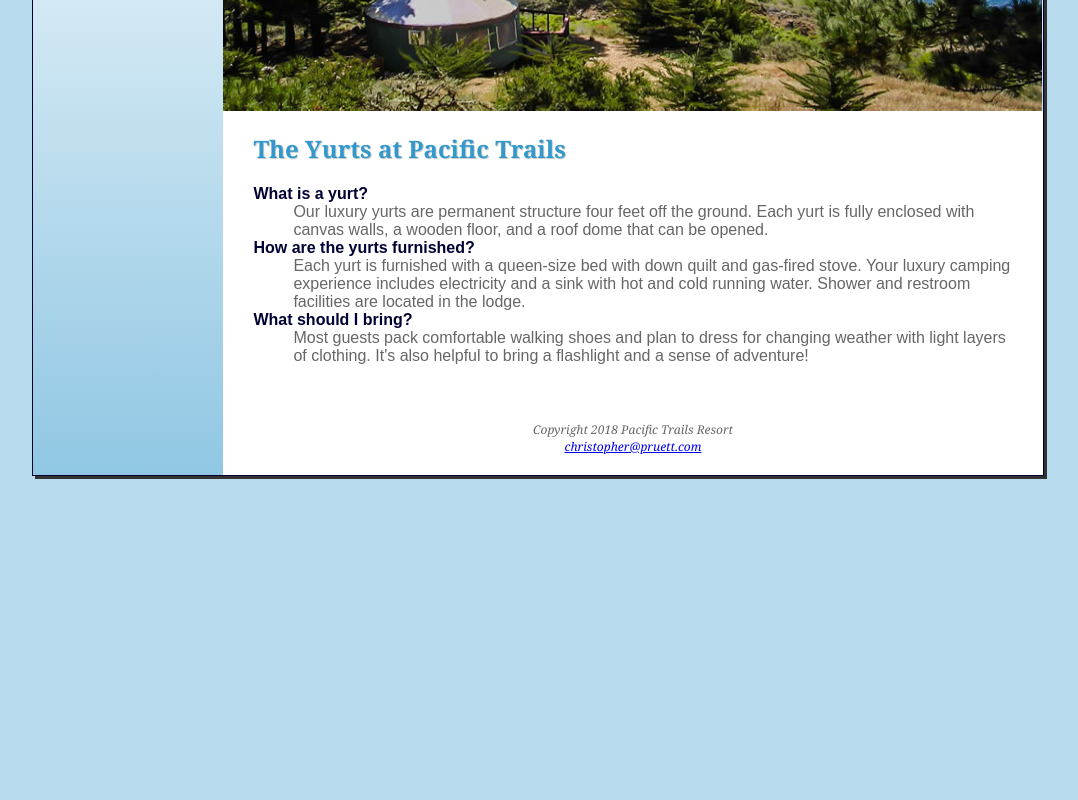
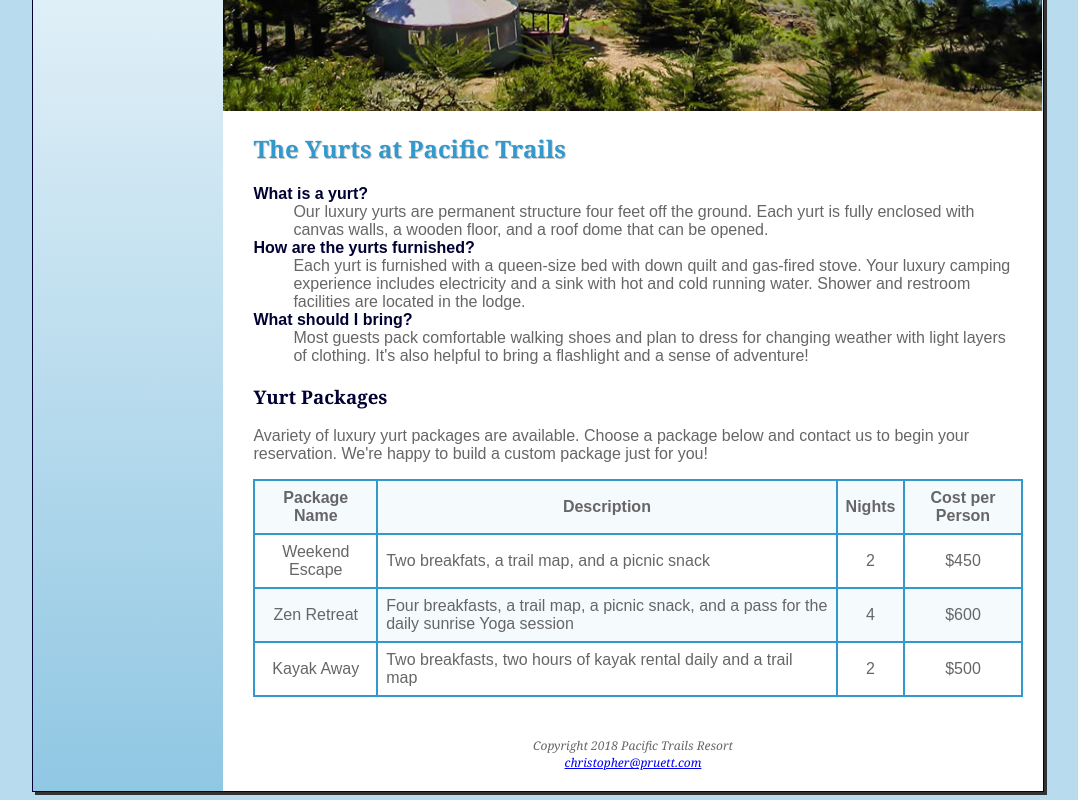
Before and after one commit to Albonation/Pruett_Pacific, a plain HTML site: page yurts.html in a window 1280 px wide. Shown: the part 318-1118 px from the top of the page, without its empty margins (102-1180 px from the left). Before the commit the page ends 802 px from the top, so only its background shows below. Drawn offline with Linux system fonts and the light colour scheme.

Commit message:
Wrap up chapter 9

```diff
--- a/styles/pacific.css
+++ b/styles/pacific.css
@@ -124,6 +124,23 @@ dt {
     background-repeat: no-repeat;
     margin-left: 190px;
 }
+table {
+    border: 2px solid #3399cc;
+    border-collapse: collapse;
+}
+th, td {
+    padding: 0.5em;
+    border: 2px solid #3399cc;
+}
+td {
+    text-align: center;
+}
+.text {
+    text-align: left;
+}
+tr:nth-of-type(odd) {
+    background-color: #f5fafc;
+}
 @media only screen and (max-width: 64em) {
     body {
         margin: 0;
--- a/yurts.html
+++ b/yurts.html
@@ -38,6 +38,35 @@
                 <dt><strong>What should I bring?</strong></dt>
                 <dd>Most guests pack comfortable walking shoes and plan to dress for changing weather with light layers of clothing. It's also helpful to bring a flashlight and a sense of adventure!</dd>
             </dl>
+            <h3>Yurt Packages</h3>
+            <p>Avariety of luxury yurt packages are available. Choose a package below and contact us to begin your
+            reservation. We're happy to build a custom package just for you!</p>
+            <table>
+                <tr>
+                    <th>Package Name</th>
+                    <th>Description</th>
+                    <th>Nights</th>
+                    <th>Cost per Person</th>
+                </tr>
+                <tr>
+                    <td>Weekend Escape</td>
+                    <td class="text">Two breakfats, a trail map, and a picnic snack</td>
+                    <td>2</td>
+                    <td>$450</td>
+                </tr>
+                <tr>
+                    <td>Zen Retreat</td>
+                    <td class="text">Four breakfasts, a trail map, a picnic snack, and a pass for the daily sunrise Yoga session</td>
+                    <td>4</td>
+                    <td>$600</td>
+                </tr>
+                <tr>
+                    <td>Kayak Away</td>
+                    <td class="text">Two breakfasts, two hours of kayak rental daily and a trail map</td>
+                    <td>2</td>
+                    <td>$500</td>
+                </tr>
+            </table>
         </main>
         <footer>
             Copyright 2018 Pacific Trails Resort<br>
```
